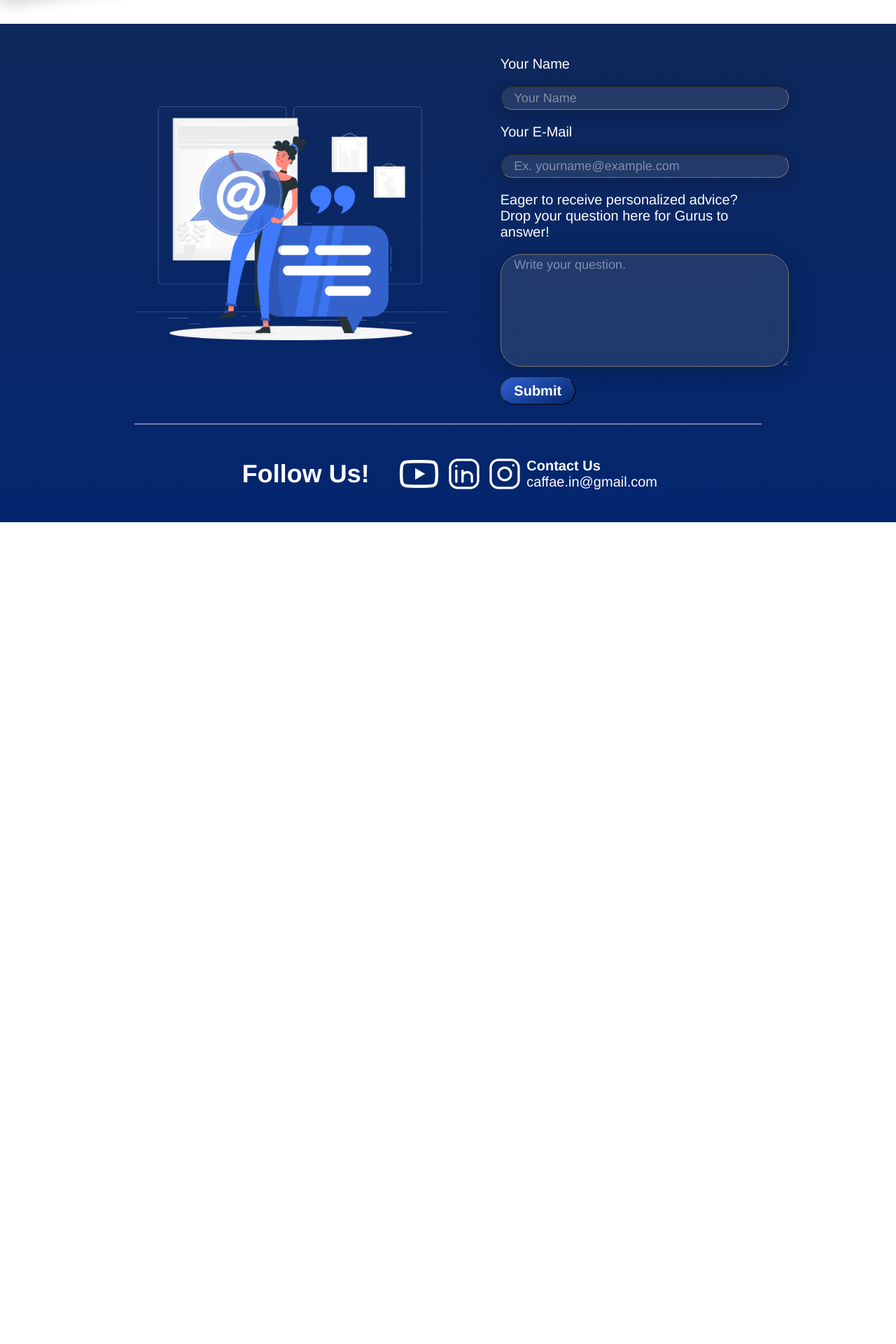
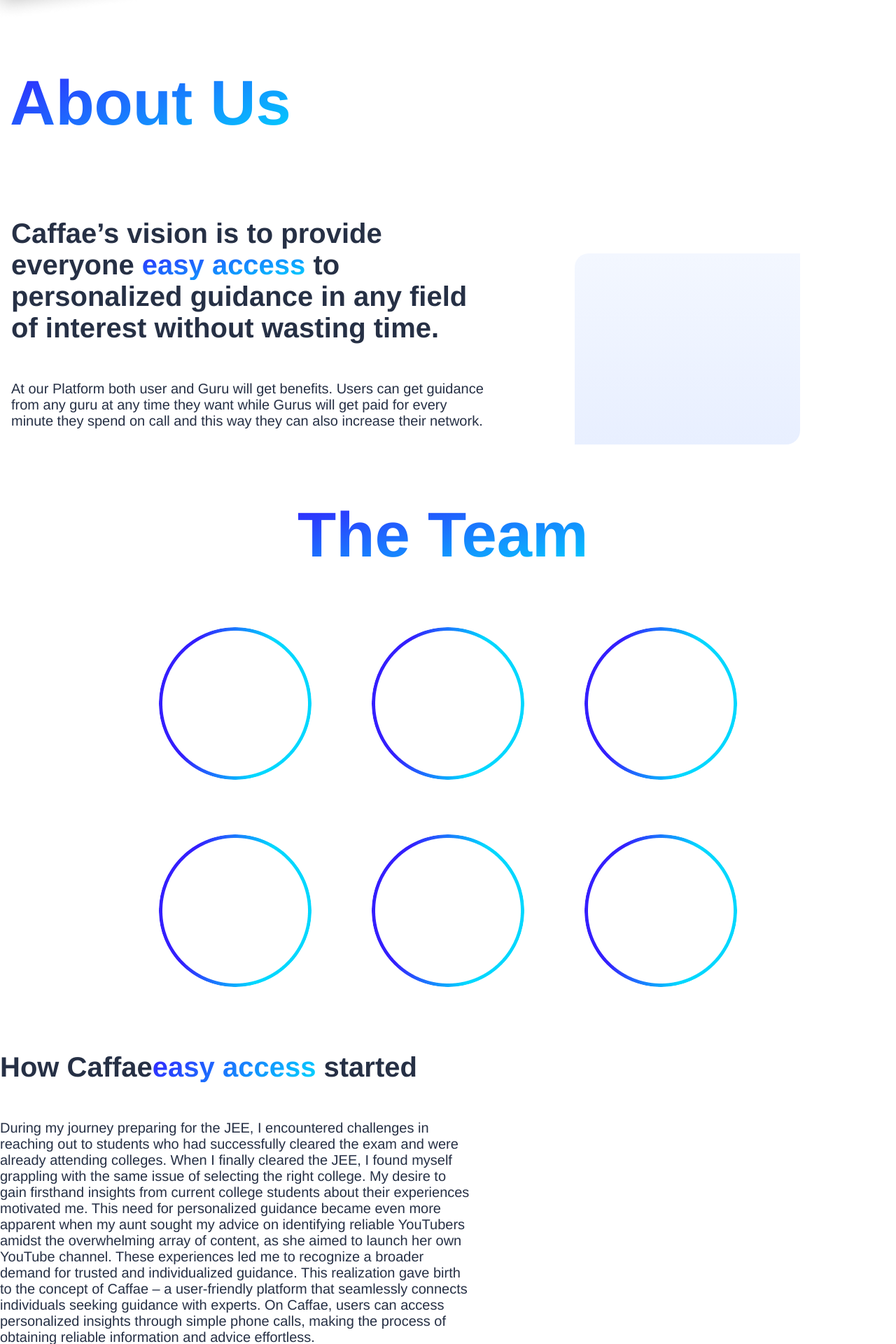
Before and after one commit to ved-ant/CaffaeWebsite, a React (Create React App) app in the folder frontend/: page /aboutus in a window 1280 px wide. Shown: the part 920-2840 px from the top of the page at 70% size. Before the commit the page ends 1666 px from the top, so only its background shows below. Built offline with nearby package versions, Linux system fonts and the light colour scheme; a web font is replaced by a local one.

Commit message:
about us coded , showing up error to be fixed

```diff
--- a/frontend/src/App.js
+++ b/frontend/src/App.js
@@ -3,6 +3,7 @@ import Homepage from './pages/Homepage/Homepage';
 import GuruPage from './pages/GuruPage/GuruPage';
 import Navbar from './components/Navbar/Navbar';
 import AboutUs from './pages/AboutUs/AboutUs';
+
 function App() {
   return ( <>
   <Navbar></Navbar>
--- a/frontend/src/components/Navbar/Navbar.jsx
+++ b/frontend/src/components/Navbar/Navbar.jsx
@@ -1,6 +1,6 @@
 import { useState } from 'react'
 import  styles from './Navbar.module.css';
-
+import { Link } from 'react-router-dom';
 
 function Navbar() {
 
--- a/frontend/src/pages/AboutUs/AboutUs.jsx
+++ b/frontend/src/pages/AboutUs/AboutUs.jsx
@@ -1,10 +1,18 @@
 import React, { Fragment } from "react";
 import Footer from "./Footer";
 import Header from "./Header";
+import HeroSec from "./HeroSection";
+import Vision from "./vision";
+import Team from "./team";
+import How from "./how";
 const AboutUs = () =>
 {
     return <Fragment>
     <Header></Header>
+    <HeroSec></HeroSec>
+    <Vision></Vision>
+    <Team></Team>
+   <How></How>
      <Footer></Footer>
     </Fragment>
 }
--- /dev/null
+++ b/frontend/src/pages/AboutUs/HeroSection.jsx
@@ -0,0 +1,15 @@
+import { Fragment } from "react"
+import stl from './hero.module.css'
+
+const HeroSec= () =>
+{
+
+    return(
+
+    <div className={stl.abouthero}>
+    <h1 className={stl.herotxt}>About Us </h1>
+    </div>
+)
+}
+
+export default HeroSec
--- /dev/null
+++ b/frontend/src/pages/AboutUs/hero.module.css
@@ -0,0 +1,24 @@
+.aboutHero
+{
+    background: url(./group34.png) no-repeat center center/cover;
+    height: 100vh;
+    display: flex;
+    justify-content: center;
+    align-items: center;
+    text-align: center;
+
+}
+
+.herotxt
+{
+    text-align: center;
+font-family: Helvetica;
+font-size: 90.435px;
+font-style: normal;
+font-weight: 700;
+line-height: normal;
+background: linear-gradient(156deg, #331EFD 0%, #00D7FE 100%);
+background-clip: text;
+-webkit-background-clip: text;
+-webkit-text-fill-color: transparent;
+}
--- /dev/null
+++ b/frontend/src/pages/AboutUs/how.js
@@ -0,0 +1,37 @@
+import stl from './how.module.css'
+
+
+const How = () => {
+  return (
+    <div className={stl.parent}>
+      <div className={stl.left}>
+        <h2>
+          How Caffae
+          <span className={stl.textHighlight}>easy access</span> started
+        </h2>
+        <p>
+          During my journey preparing for the JEE, I encountered challenges in
+          reaching out to students who had successfully cleared the exam and
+          were already attending colleges. When I finally cleared the JEE, I
+          found myself grappling with the same issue of selecting the right
+          college. My desire to gain firsthand insights from current college
+          students about their experiences motivated me. This need for
+          personalized guidance became even more apparent when my aunt sought my
+          advice on identifying reliable YouTubers amidst the overwhelming array
+          of content, as she aimed to launch her own YouTube channel. These
+          experiences led me to recognize a broader demand for trusted and
+          individualized guidance. This realization gave birth to the concept of
+          Caffae – a user-friendly platform that seamlessly connects individuals
+          seeking guidance with experts. On Caffae, users can access
+          personalized insights through simple phone calls, making the process
+          of obtaining reliable information and advice effortless.
+        </p>
+      </div>
+      <div className={stl.right}>
+        <img src=""></img>
+      </div>
+    </div>
+  );
+};
+
+export default How;
--- /dev/null
+++ b/frontend/src/pages/AboutUs/how.module.css
@@ -0,0 +1,53 @@
+.parent {
+  display: inline-flex;
+  align-items: center;
+  gap: 21px;
+}
+
+.left {
+  width: 676px;
+  display: flex;
+  flex-direction: column;
+  justify-content: space-between;
+  align-items: start;
+}
+
+.right {
+  display: flex;
+  flex-direction: column;
+  justify-content: center;
+  align-items: center;
+}
+
+
+
+h2 {
+    color: #263045;
+    font-family: Helvetica;
+    font-size: 40px;
+    font-style: normal;
+    font-weight: 700;
+    line-height: normal;
+}
+
+p {
+    width: 676px;
+    color: #263045;
+font-family: Helvetica;
+font-size: 20px;
+font-style: normal;
+font-weight: 400;
+line-height: normal;
+}
+
+.textHighlight {
+    background: linear-gradient(139deg, #331EFD 0%, #00D7FE 100%);
+    background-clip: text;
+    -webkit-background-clip: text;
+    -webkit-text-fill-color: transparent;
+    font-family: Helvetica;
+    font-size: 40px;
+    font-style: normal;
+    font-weight: 700;
+    line-height: normal;
+}
--- /dev/null
+++ b/frontend/src/pages/AboutUs/team.jsx
@@ -0,0 +1,38 @@
+import { Fragment } from "react";
+import stl from "./team.module.css";
+
+const Team = () => {
+  return (
+    <Fragment>
+      <div className={stl.team}>
+        <h1>The Team</h1>
+        <div className={stl.teamMembers}>
+          <div className={stl.row}>
+            <TeamMember name="" role="" img=""></TeamMember>
+            <TeamMember name="" role="" img=""></TeamMember>
+            <TeamMember name="" role="" img=""></TeamMember>
+          </div>
+          <div className={stl.row}>
+            <TeamMember name="" role="" img=""></TeamMember>
+            <TeamMember name="" role="" img=""></TeamMember>
+            <TeamMember name="" role="" img=""></TeamMember>
+          </div>
+        </div>
+      </div>
+    </Fragment>
+  );
+};
+
+const TeamMember = (props) => {
+  return (
+    <div className={stl.member}>
+      <div className={stl.img}>
+        <img src={props.imag}></img>
+      </div>
+      <div className={stl.name}>{props.name}</div>
+      <div className={stl.role}>{props.role}</div>
+    </div>
+  );
+};
+
+export default Team;
--- /dev/null
+++ b/frontend/src/pages/AboutUs/team.module.css
@@ -0,0 +1,68 @@
+.member
+{
+    display: flex;
+    flex-direction: column;
+    justify-content: space-evenly;
+    align-items: center;
+    height: 296px;
+}
+
+.name
+{
+    color: #263045;
+text-align: center;
+font-family: Helvetica;
+font-size: 20px;
+font-style: normal;
+font-weight: 700;
+line-height: normal;
+}
+
+.role
+{
+    color: #263045;
+text-align: center;
+font-family: Helvetica;
+font-size: 20px;
+font-style: normal;
+font-weight: 400;
+line-height: normal;
+}
+
+.img
+{
+    background: url(./ellipse12.png);
+    width: 218px;
+height: 218px;
+border-radius: 100%;
+}
+
+.team
+{
+    display: flex;
+    flex-direction: column;
+    align-items: center;
+}
+
+.row
+{
+    display: flex;
+    flex-direction: row;
+    justify-content: space-evenly;
+    width: 998px;
+    height: 296px;
+}
+
+h1
+{
+    font-family: Helvetica;
+font-size: 90.43px;
+font-style: normal;
+font-weight: 700;
+line-height: normal;
+width: 430px;
+background: var(--gradient, linear-gradient(167deg, #331EFD 0%, #00D7FE 100%));
+background-clip: text;
+-webkit-background-clip: text;
+-webkit-text-fill-color: transparent;
+}
--- /dev/null
+++ b/frontend/src/pages/AboutUs/vision.js
@@ -0,0 +1,29 @@
+import stl from "./vision.module.css";
+
+const Vision = () => {
+  return (
+    <div className={stl.parent}>
+      <div className={stl.left}>
+        <h2>
+          Caffae’s vision is to provide everyone <span className={stl.textHighlight}>easy access</span> to personalized
+          guidance in any field of interest without wasting time.
+        </h2>
+        <p>
+          At our Platform both user and Guru will get benefits. Users can get
+          guidance from any guru at any time they want while Gurus will get paid
+          for every minute they spend on call and this way they can also
+          increase their network.
+        </p>
+      </div>
+      <div className={stl.right}>
+        <div className={stl.profileCircle}> </div>
+        <div className={stl.profileBox}>
+            <span className={stl.name}></span>
+            <span className={stl.quote}></span>
+        </div>
+      </div>
+    </div>
+  );
+};
+
+export default Vision
--- /dev/null
+++ b/frontend/src/pages/AboutUs/vision.module.css
@@ -0,0 +1,69 @@
+.parent {
+  display: flex;
+  padding: 1rem;
+  width: 1127px;
+  height: 360px;
+
+  justify-content: space-between;
+}
+
+.left {
+  width: 676px;
+  display: flex;
+flex-direction: column;
+justify-content: center;
+}
+
+.right {
+display: flex;
+flex-direction: column;
+justify-content: center;
+}
+
+.profileBox
+{
+    width: 322px;
+height: 307px;
+border-radius: 20px 0px;
+background: linear-gradient(180deg, #F3F7FF 0%, #E8EFFF 100%);
+display: flex;
+}
+
+.profileCircle
+{
+    width: 97px;
+height: 97px;
+
+}
+
+h2{
+    color: #263045;
+    font-family: Helvetica;
+    font-size: 40px;
+    font-style: normal;
+    font-weight: 700;
+    line-height: normal;
+}
+
+p
+{
+    color: #263045;
+font-family: Helvetica;
+font-size: 20px;
+font-style: normal;
+font-weight: 400;
+line-height: normal;
+}
+
+.textHighlight
+{
+    background: var(--gradient, linear-gradient(167deg, #331EFD 0%, #00D7FE 100%));
+    background-clip: text;
+    -webkit-background-clip: text;
+    -webkit-text-fill-color: transparent;
+    font-family: Helvetica;
+    font-size: 40px;
+    font-style: normal;
+    font-weight: 700;
+    line-height: normal;
+}
```
Also changed, not shown: frontend/src/pages/AboutUs/ellipse12.png (added), frontend/src/pages/AboutUs/group34.png (added).
